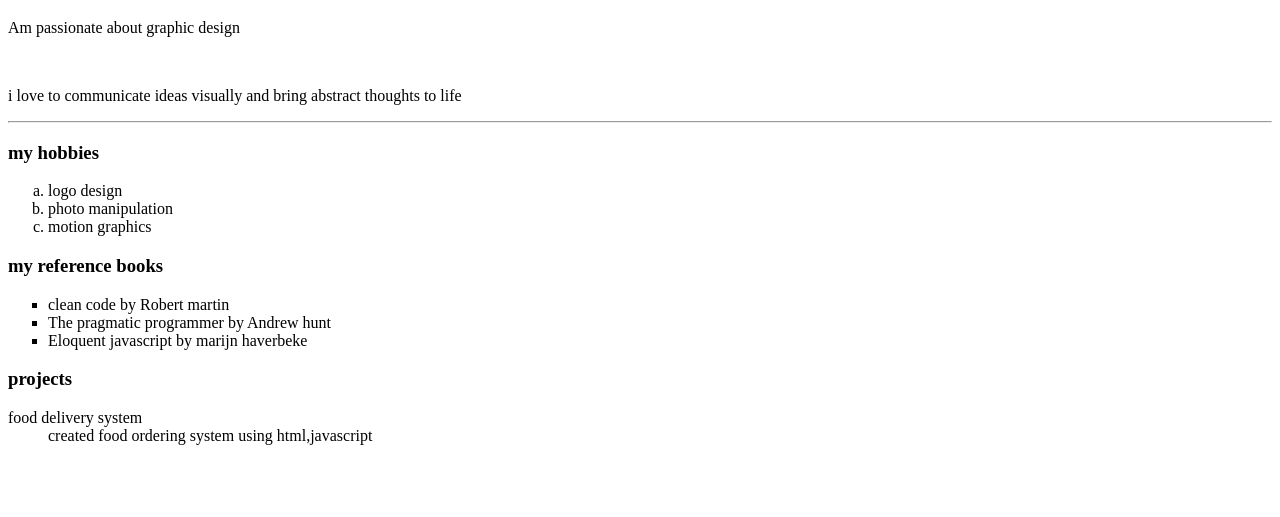
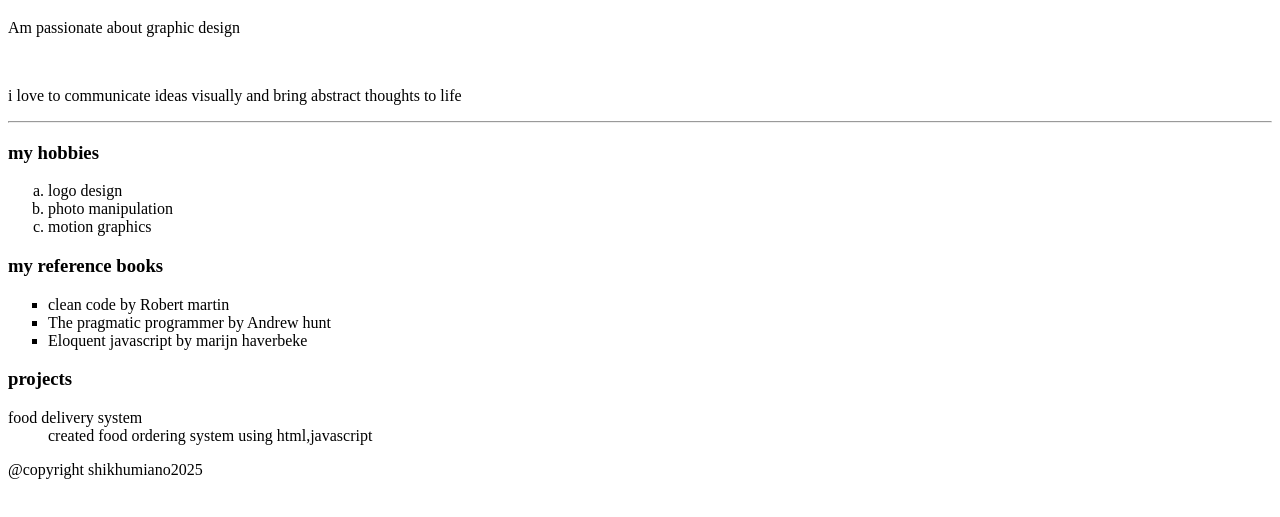
Before and after one commit to shikhu-p/Html-javascript, a plain HTML site: page index.html in a window 1280 px wide. Shown: the part 61-578 px from the top of the page. Drawn offline with Linux system fonts and the light colour scheme.

Commit message:
my first web page

```diff
--- a/index.html
+++ b/index.html
@@ -28,6 +28,7 @@
                 <dt>food delivery system</dt>
                 <dd>created food ordering system using html,javascript</dd>
                 </dl>
+                @copyright shikhumiano2025
 
 
 
```
